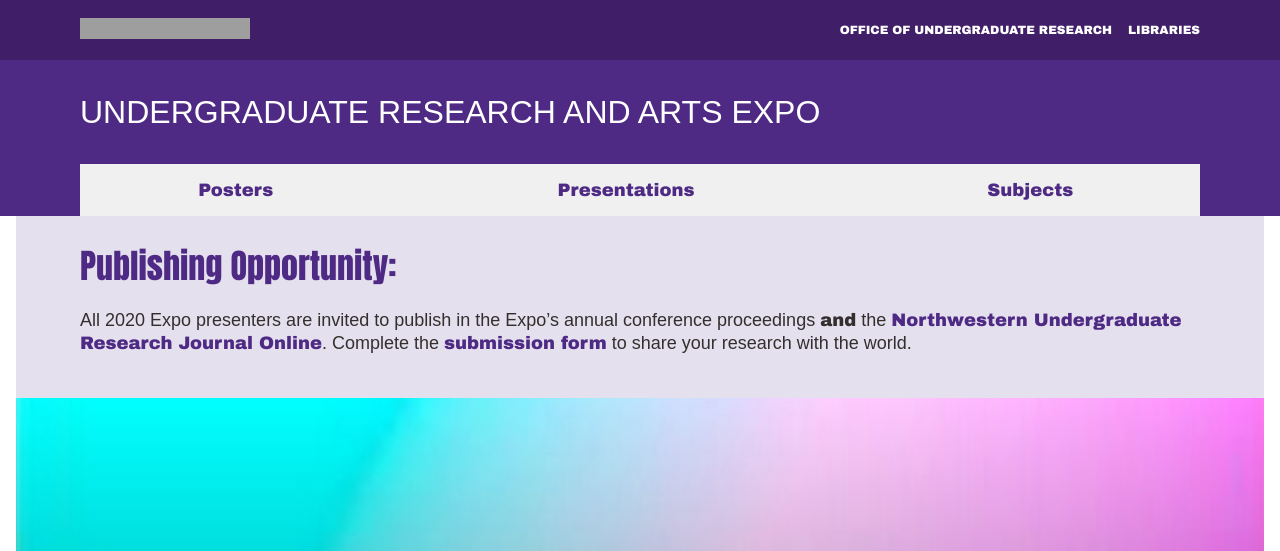
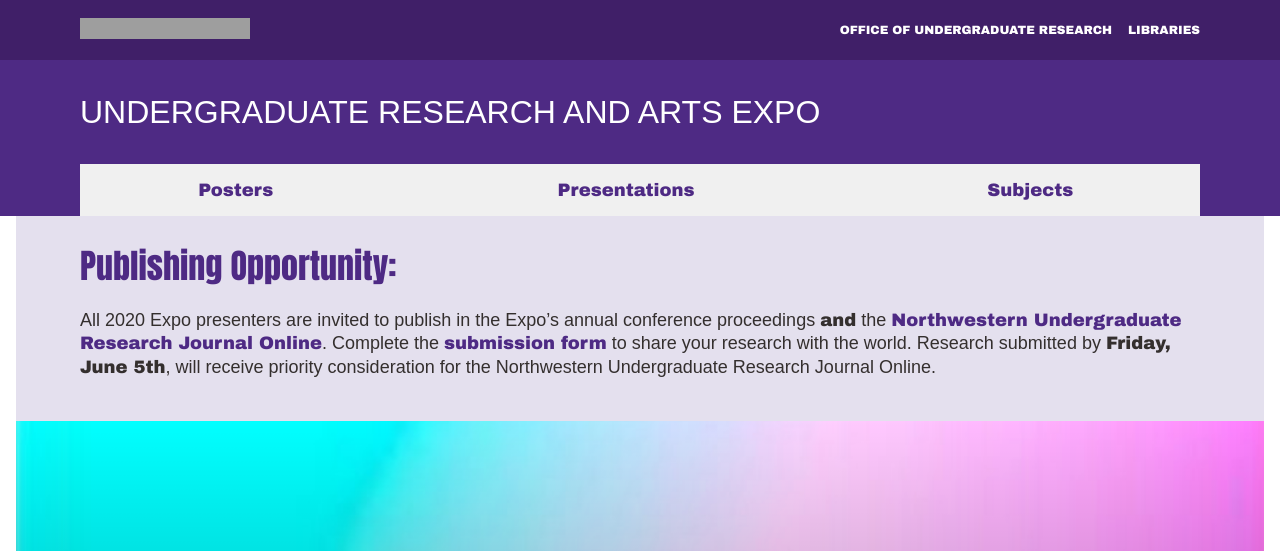
Before and after one commit to nulib/undergrad-expo, a Jekyll site: the page built from index.md, in a window 1280 px wide and 900 px high, cut to the strip 0-551 px from the top of the window. Built offline with Jekyll 4.4.1, drawn with Linux system fonts in a browser that asks for light colours; nearby versions of some CDN libraries; some web fonts are replaced; grey boxes are pictures that could not be loaded.

Commit message:
add deadline

```diff
--- a/index.md
+++ b/index.md
@@ -9,7 +9,7 @@ button_text: "Publish Your Research"
 header_image: "/assets/images/2019/dasani.jpg"
 header_caption: "Image: 'Image Colorization with Convolutional Neural Networks' by Div Dasani, Statistics"
 announcement_title: "Publishing Opportunity:"
-announcement_description: "All 2020 Expo presenters are invited to publish in the Expo's annual conference proceedings **and** the _[Northwestern Undergraduate Research Journal Online](https://thenurj.com/nurj-online/)_. Complete the [submission form](https://forms.gle/USvcBA1ZWWDDfmmr8) to share your research with the world."
+announcement_description: "All 2020 Expo presenters are invited to publish in the Expo's annual conference proceedings **and** the _[Northwestern Undergraduate Research Journal Online](https://thenurj.com/nurj-online/)_. Complete the [submission form](https://forms.gle/USvcBA1ZWWDDfmmr8) to share your research with the world. Research submitted by **Friday, June 5th**, will receive priority consideration for the _Northwestern Undergraduate Research Journal Online_."
 ---
 The Undergraduate Research and Arts Exposition is the annual forum for original research and creative work by undergraduate students at Northwestern University. Prizes are awarded for the best poster, oral presentation, and creative arts entry. This conference archive organizes the oral presentations, posters, and creative works from the Expo and creates a permanent record the scholarship and art that was presented.
 
```
